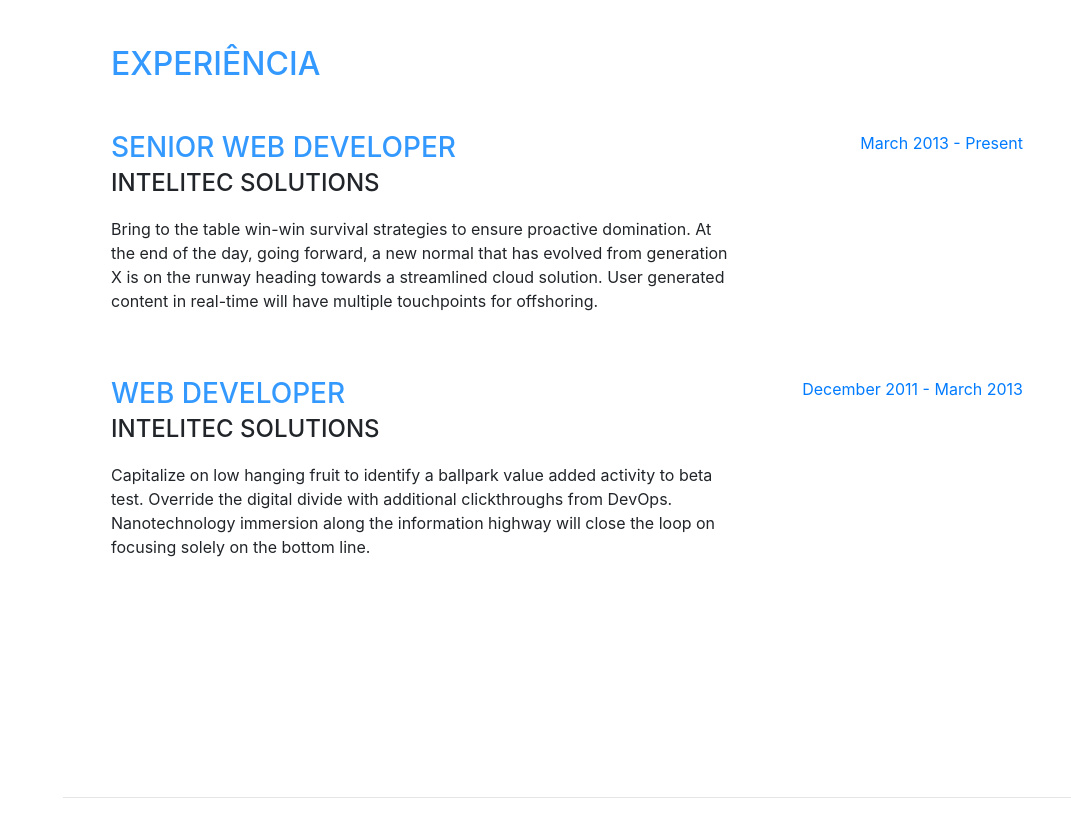
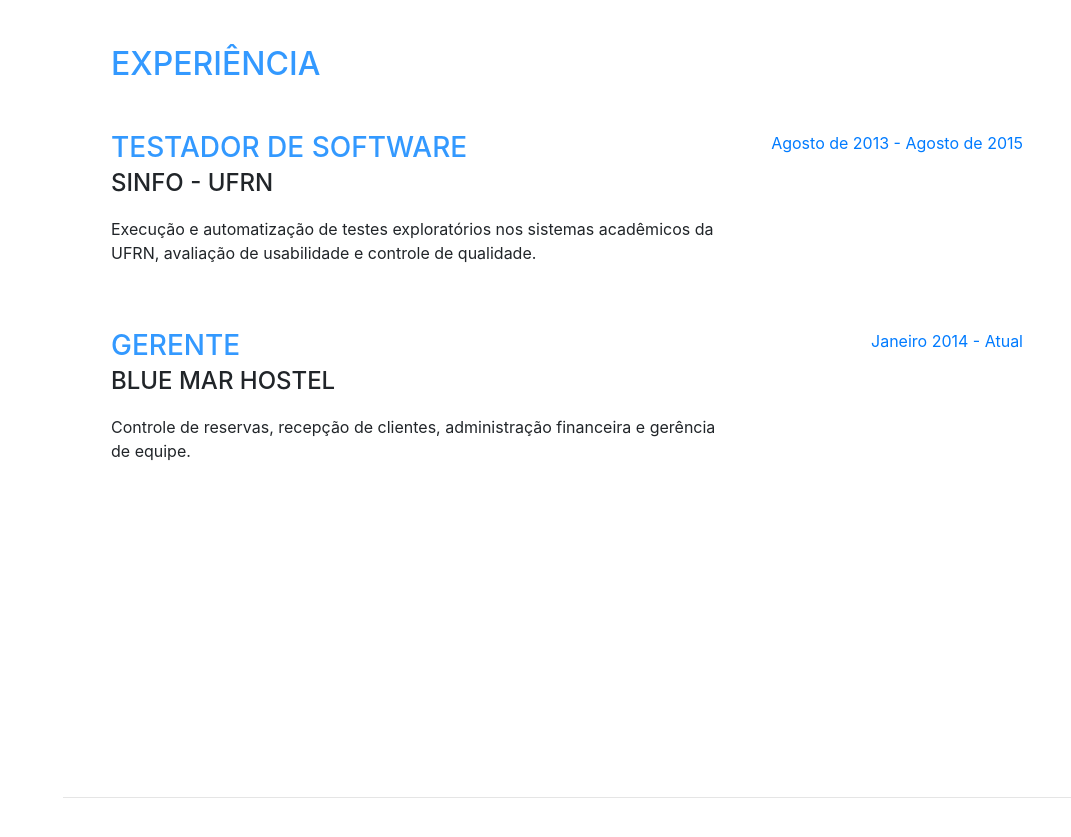
Before and after one commit to vinaud/vinaud.github.io, a website with bundled scripts: page index.html in a window 1280 px wide. Shown: the part 804-1641 px from the top of the page, without its empty margins (209-1280 px from the left). Built offline with nearby package versions, Linux system fonts and the light colour scheme; a web font is replaced by a local one.

Commit message:
Adicionada experiência

```diff
--- a/index.html
+++ b/index.html
@@ -95,23 +95,25 @@
 
         <div class="resume-item d-flex flex-column flex-md-row justify-content-between mb-5">
           <div class="resume-content">
-            <h3 class="mb-0">Senior Web Developer</h3>
-            <div class="subheading mb-3">Intelitec Solutions</div>
-            <p>Bring to the table win-win survival strategies to ensure proactive domination. At the end of the day, going forward, a new normal that has evolved from generation X is on the runway heading towards a streamlined cloud solution. User generated content in real-time will have multiple touchpoints for offshoring.</p>
+            <h3 class="mb-0">Testador de Software</h3>
+            <div class="subheading mb-3">SINFO - UFRN</div>
+            <p>Execução e automatização de testes exploratórios nos sistemas
+              acadêmicos da UFRN, avaliação de usabilidade e controle de qualidade.</p>
           </div>
           <div class="resume-date text-md-right">
-            <span class="text-primary">March 2013 - Present</span>
+            <span class="text-primary">Agosto de 2013 - Agosto de 2015</span>
           </div>
         </div>
 
         <div class="resume-item d-flex flex-column flex-md-row justify-content-between mb-5">
           <div class="resume-content">
-            <h3 class="mb-0">Web Developer</h3>
-            <div class="subheading mb-3">Intelitec Solutions</div>
-            <p>Capitalize on low hanging fruit to identify a ballpark value added activity to beta test. Override the digital divide with additional clickthroughs from DevOps. Nanotechnology immersion along the information highway will close the loop on focusing solely on the bottom line.</p>
+            <h3 class="mb-0">Gerente</h3>
+            <div class="subheading mb-3">Blue Mar Hostel</div>
+            <p>Controle de reservas, recepção de clientes, administração financeira e
+              gerência de equipe.</p>
           </div>
           <div class="resume-date text-md-right">
-            <span class="text-primary">December 2011 - March 2013</span>
+            <span class="text-primary">Janeiro 2014 - Atual</span>
           </div>
         </div>
 
```
